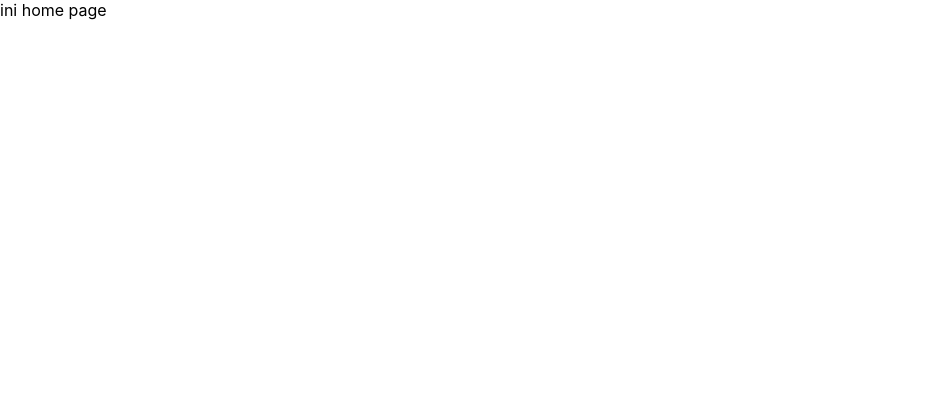
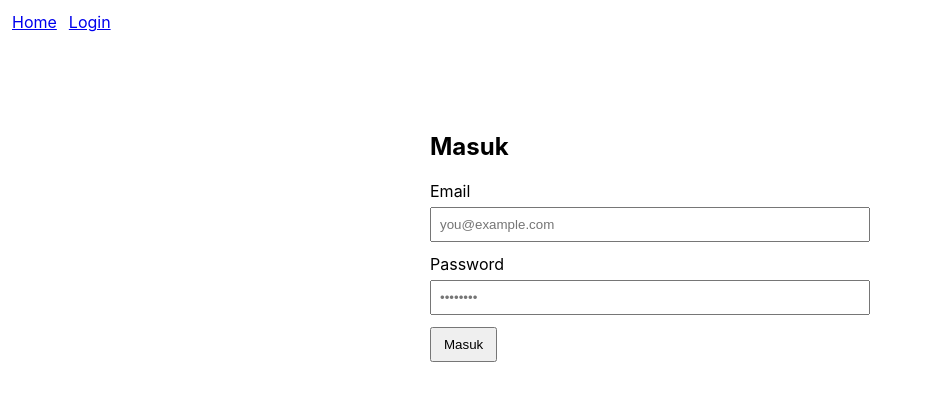
Before and after one commit to mfadlika/Web-TeknoTwit, a React (Create React App) app in the folder frontend/: page /login in a window 1280 px wide. Shown: the top 400 px of the page, without its empty margins (0-932 px from the left). Built offline with nearby package versions, Linux system fonts and the light colour scheme.

Commit message:
create login page

```diff
--- a/frontend/src/App.js
+++ b/frontend/src/App.js
@@ -1,7 +1,23 @@
-import React from 'react';
+import React from "react";
+import { BrowserRouter, Routes, Route, Link } from "react-router-dom";
+import LoginPage from "./pages/LoginPage";
 
 function App() {
-  return <div className="App">ini home page</div>;
+  return (
+    <BrowserRouter>
+      <nav style={{ padding: 12 }}>
+        <Link to="/" style={{ marginRight: 12 }}>
+          Home
+        </Link>
+        <Link to="/login">Login</Link>
+      </nav>
+
+      <Routes>
+        <Route path="/" element={<div className="App">ini home page</div>} />
+        <Route path="/login" element={<LoginPage />} />
+      </Routes>
+    </BrowserRouter>
+  );
 }
 
 export default App;
--- /dev/null
+++ b/frontend/src/pages/LoginPage.js
@@ -0,0 +1,91 @@
+import React, { useState } from "react";
+
+export default function LoginPage() {
+  const [email, setEmail] = useState("");
+  const [password, setPassword] = useState("");
+  const [loading, setLoading] = useState(false);
+  const [error, setError] = useState(null);
+  const [success, setSuccess] = useState(null);
+
+  const handleSubmit = async (e) => {
+    e.preventDefault();
+    setError(null);
+    setSuccess(null);
+
+    if (!email || !password) {
+      setError("Email dan password wajib diisi");
+      return;
+    }
+
+    setLoading(true);
+    try {
+      const res = await fetch("http://localhost:3000/api/user/login", {
+        method: "POST",
+        headers: { "Content-Type": "application/json" },
+        body: JSON.stringify({ email, password }),
+      });
+
+      const data = await res.json();
+      if (!res.ok) {
+        setError(data.message || data.error || "Gagal login");
+        setLoading(false);
+        return;
+      }
+
+      setSuccess("Login berhasil");
+      // store user id for later use
+      if (data.userId) localStorage.setItem("userId", data.userId);
+
+      // small delay so user sees success message
+      setTimeout(() => {
+        window.location.href = "/";
+      }, 600);
+    } catch (err) {
+      setError(err.message || "Network error");
+    } finally {
+      setLoading(false);
+    }
+  };
+
+  return (
+    <div style={{ maxWidth: 420, margin: "48px auto", padding: 20 }}>
+      <h2>Masuk</h2>
+      <form onSubmit={handleSubmit}>
+        <div style={{ marginBottom: 12 }}>
+          <label style={{ display: "block", marginBottom: 6 }}>Email</label>
+          <input
+            type="email"
+            value={email}
+            onChange={(e) => setEmail(e.target.value)}
+            style={{ width: "100%", padding: 8 }}
+            placeholder="you@example.com"
+          />
+        </div>
+
+        <div style={{ marginBottom: 12 }}>
+          <label style={{ display: "block", marginBottom: 6 }}>Password</label>
+          <input
+            type="password"
+            value={password}
+            onChange={(e) => setPassword(e.target.value)}
+            style={{ width: "100%", padding: 8 }}
+            placeholder="••••••••"
+          />
+        </div>
+
+        <button
+          type="submit"
+          disabled={loading}
+          style={{ padding: "8px 12px" }}
+        >
+          {loading ? "Loading..." : "Masuk"}
+        </button>
+      </form>
+
+      {error && <div style={{ marginTop: 12, color: "#b00020" }}>{error}</div>}
+      {success && (
+        <div style={{ marginTop: 12, color: "#007700" }}>{success}</div>
+      )}
+    </div>
+  );
+}
```
Also changed, not shown: 2 other files (tests, documents, lock files or other folders).
